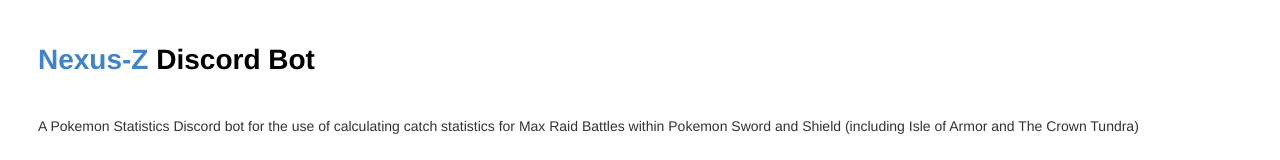
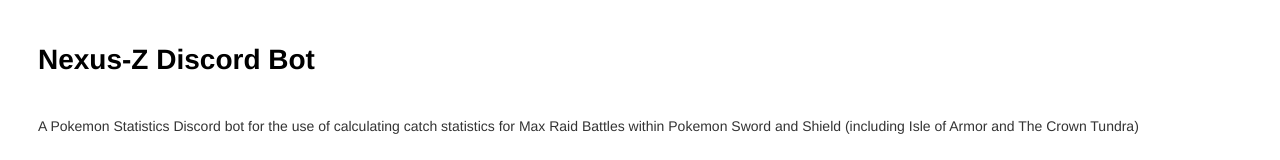
Before and after one commit to Sollisnexus/Nexusz.github.io, a plain HTML site: page NexusZ/index.html in a window 1280 px wide. Shown: the top 160 px of the page. Drawn offline with Linux system fonts and the light colour scheme.

Commit message:
Update index.html

```diff
--- a/NexusZ/index.html
+++ b/NexusZ/index.html
@@ -3,7 +3,7 @@
 <head>
  <link rel="stylesheet" href="styles.css">
 <body>
-<h1><a href="https://github.com/Sollisnexus/Nexus-Z">Nexus-Z</a> Discord Bot</h1>
+<h1>Nexus-Z Discord Bot</h1>
 <br>
 A Pokemon Statistics Discord bot for the use of calculating catch statistics for Max Raid Battles within Pokemon Sword and Shield (including Isle of Armor and The Crown Tundra)
 <br>
```
